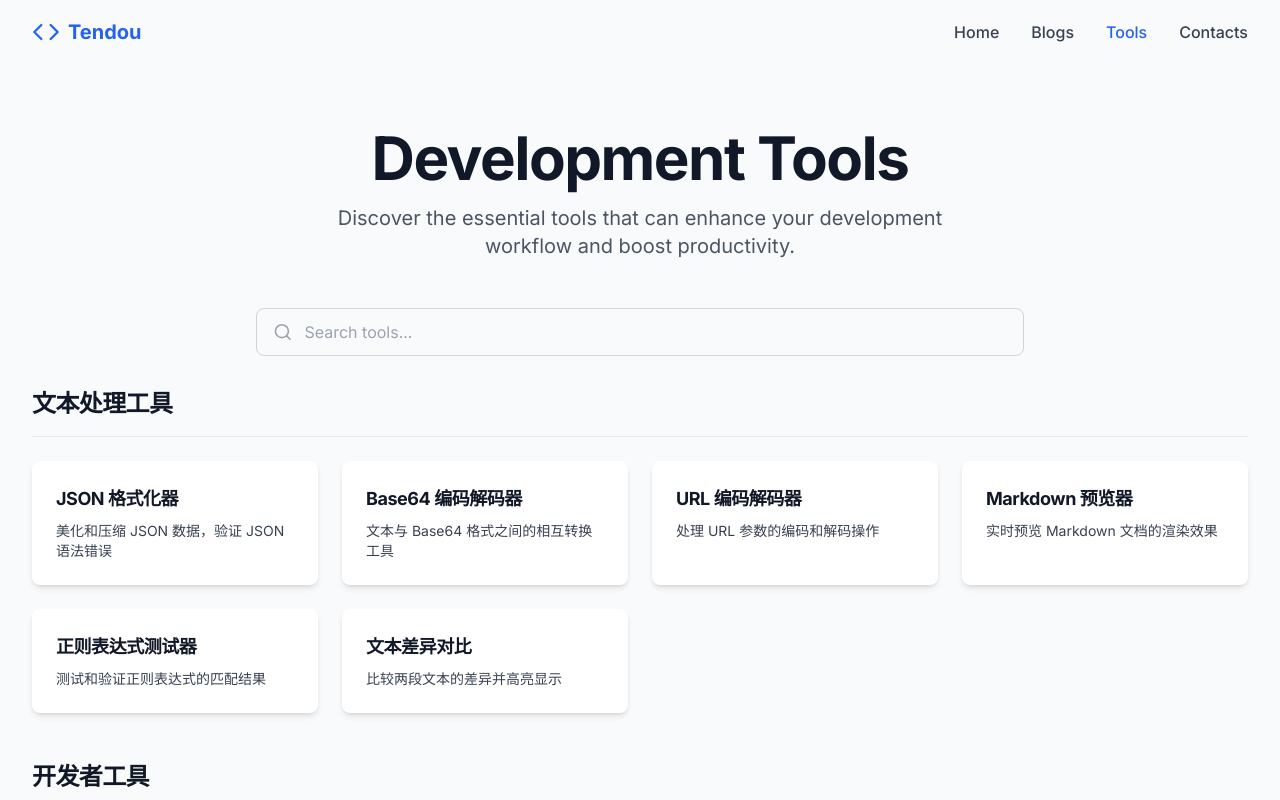
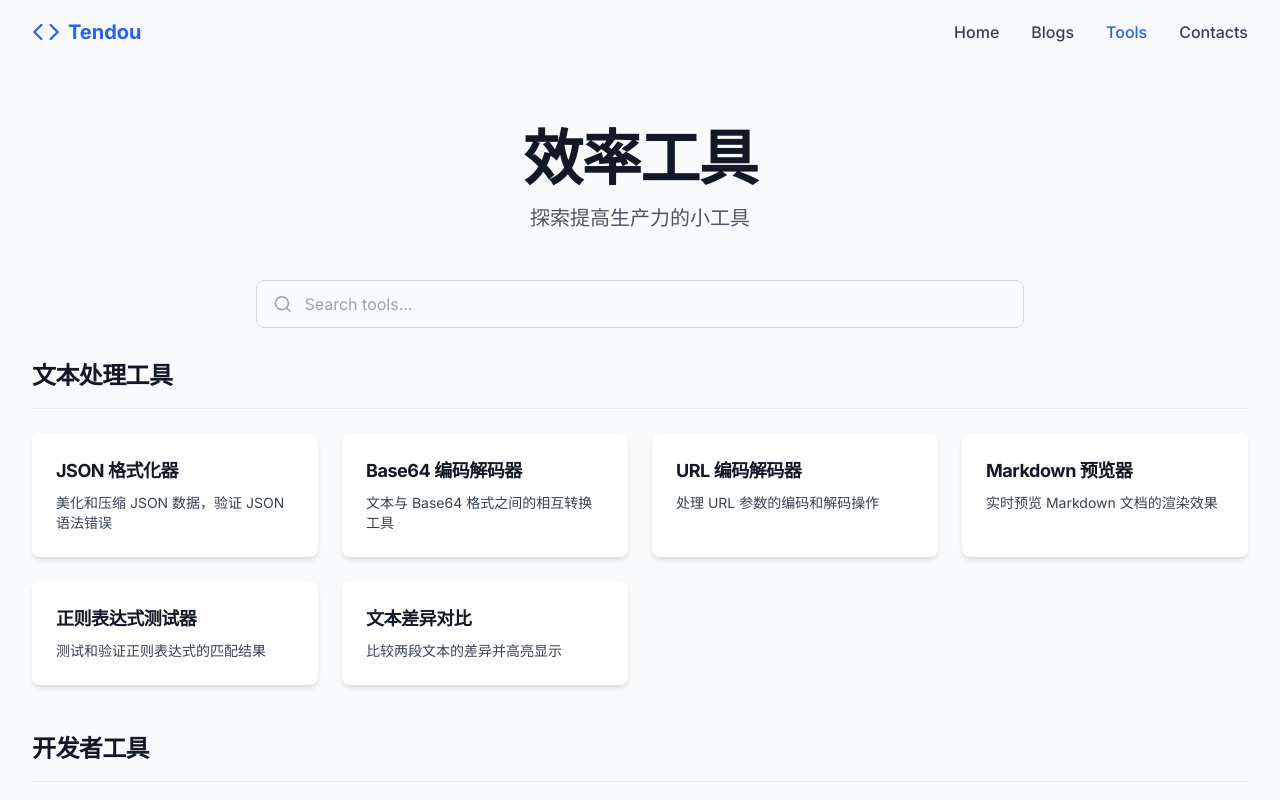
Before and after one commit to erichuanp/erichuanp.github.io, a React (Vite) app: page /tools in a window 1280 px wide. Shown: the top 800 px of the page. Built offline with nearby package versions, Linux system fonts and the light colour scheme.

Commit message:
update to s.chinese

```diff
--- a/index.html
+++ b/index.html
@@ -7,7 +7,7 @@
     <link rel="preconnect" href="https://fonts.googleapis.com">
     <link rel="preconnect" href="https://fonts.gstatic.com" crossorigin>
     <link href="https://fonts.googleapis.com/css2?family=Inter:wght@300;400;500;600;700&display=swap" rel="stylesheet">
-    <title>Tendou</title>
+    <title>Tendou 技术站</title>
   </head>
   <body>
     <div id="root"></div>
--- a/src/pages/BlogsPage.tsx
+++ b/src/pages/BlogsPage.tsx
@@ -7,29 +7,29 @@ const BlogsPage: React.FC = () => {
   const blogs = [
     {
       id: 1,
-      title: 'Development Tools',
-      description: 'Discover the essential development tools that can boost your productivity and streamline your workflow. From code editors to version control systems, we cover everything you need.',
+      title: '开发工具',
+      description: '探索能够提升生产力、简化工作流程的必备开发工具。',
       image: 'https://images.pexels.com/photos/1181298/pexels-photo-1181298.jpeg?auto=compress&cs=tinysrgb&w=1260&h=750&dpr=1',
       category: 'Development Tools'
     },
     {
       id: 2,
-      title: 'Frontend Development',
-      description: 'Learn about the latest trends and best practices in frontend development. Explore modern frameworks, responsive design techniques, and performance optimization strategies.',
+      title: '前端开发',
+      description: '了解前端开发的最新趋势和最佳实践。探索现代框架、响应式设计技术和性能优化策略。',
       image: 'https://images.pexels.com/photos/1261427/pexels-photo-1261427.jpeg?auto=compress&cs=tinysrgb&w=1260&h=750&dpr=1',
       category: 'Frontend Development'
     },
     {
       id: 3,
-      title: 'Backend Development',
-      description: 'Dive into server-side programming with our comprehensive guides on backend development. From RESTful APIs to database design, we cover the fundamentals and advanced topics.',
+      title: '后端开发',
+      description: '通过全面的后端开发指南，深入了解服务器端编程。',
       image: 'https://images.pexels.com/photos/2004161/pexels-photo-2004161.jpeg?auto=compress&cs=tinysrgb&w=1260&h=750&dpr=1',
       category: 'Backend Development'
     },
     {
       id: 4,
-      title: 'Databases',
-      description: 'Explore different database systems and learn how to choose the right one for your project. We cover relational databases, NoSQL solutions, and data modeling techniques.',
+      title: '数据库',
+      description: '探索不同的数据库系统，并学习如何为项目选择合适的系统。',
       image: 'https://images.pexels.com/photos/1148820/pexels-photo-1148820.jpeg?auto=compress&cs=tinysrgb&w=1260&h=750&dpr=1',
       category: 'Databases'
     }
@@ -39,9 +39,9 @@ const BlogsPage: React.FC = () => {
     <PageTransition>
       <div className="container py-16">
         <div className="mb-12 text-center">
-          <h1 className="mb-4">Developer Blogs</h1>
+          <h1 className="mb-4">开发博客</h1>
           <p className="max-w-2xl mx-auto text-xl text-gray-600">
-            Explore our collection of in-depth articles covering various aspects of software development.
+            各种工具和技术栈的使用经验
           </p>
         </div>
 
--- a/src/pages/ContactsPage.tsx
+++ b/src/pages/ContactsPage.tsx
@@ -7,7 +7,7 @@ const ContactsPage: React.FC = () => {
     <PageTransition>
       <UnderConstruction
         title="Contact Us"
-        message="Our contact page is coming soon. In the meantime, you can reach us through our social media channels."
+        message="建设中"
       />
     </PageTransition>
   );
--- a/src/pages/HomePage.tsx
+++ b/src/pages/HomePage.tsx
@@ -6,8 +6,8 @@ const HomePage: React.FC = () => {
   return (
     <PageTransition>
       <UnderConstruction
-        title="Welcome to Tendou"
-        message="Our home page is currently under construction. We're working hard to bring you the best development resources. Stay tuned for our launch!"
+        title="Welcome To Tendou"
+        message="施工中"
       />
     </PageTransition>
   );
--- a/src/pages/ToolsPage.tsx
+++ b/src/pages/ToolsPage.tsx
@@ -12,9 +12,9 @@ const ToolsPage: React.FC = () => {
     <PageTransition>
       <div className="container py-16">
         <div className="mb-12 text-center">
-          <h1 className="mb-4">Development Tools</h1>
+          <h1 className="mb-4">效率工具</h1>
           <p className="max-w-2xl mx-auto text-xl text-gray-600">
-            Discover the essential tools that can enhance your development workflow and boost productivity.
+            探索提高生产力的小工具
           </p>
         </div>
 
```
